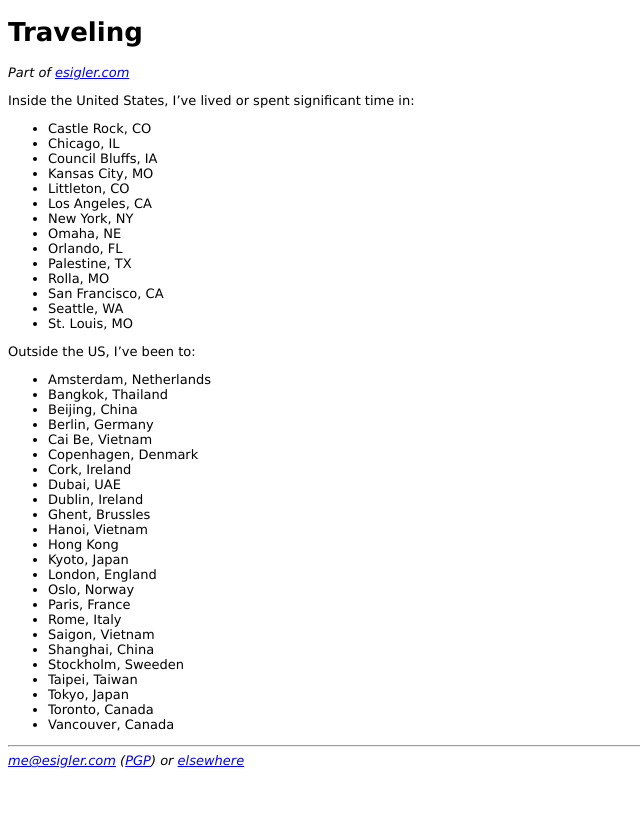
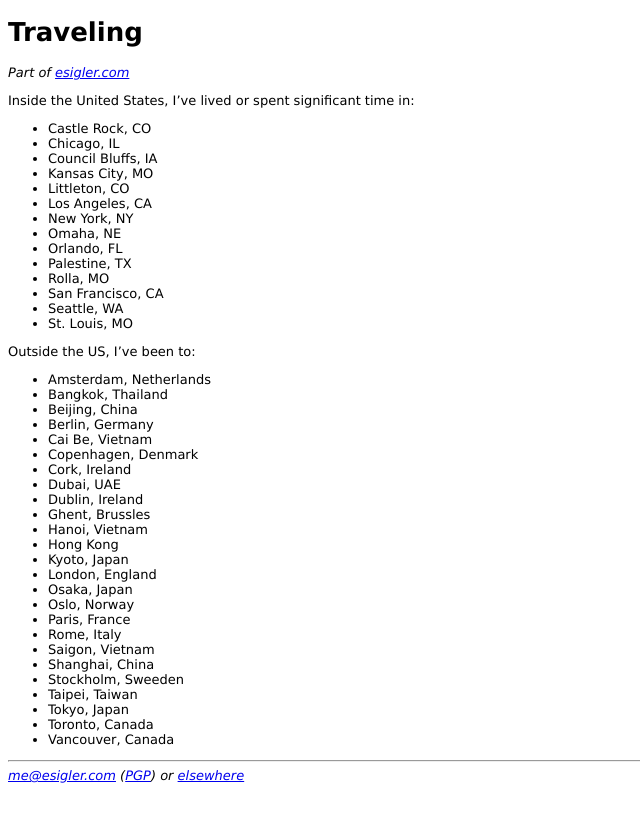
Before and after one commit to esigler/esigler.com, a Jekyll site: the page built from travel.markdown, in a window 1280 px wide. Shown: the top 822 px of the page, without its empty margins (0-640 px from the left). Built offline with Jekyll 4.4.1, drawn with Linux system fonts in a browser that asks for light colours.

Commit message:
Add another place

```diff
--- a/travel.markdown
+++ b/travel.markdown
@@ -38,6 +38,7 @@ Outside the US, I've been to:
 * Hong Kong
 * Kyoto, Japan
 * London, England
+* Osaka, Japan
 * Oslo, Norway
 * Paris, France
 * Rome, Italy
```
